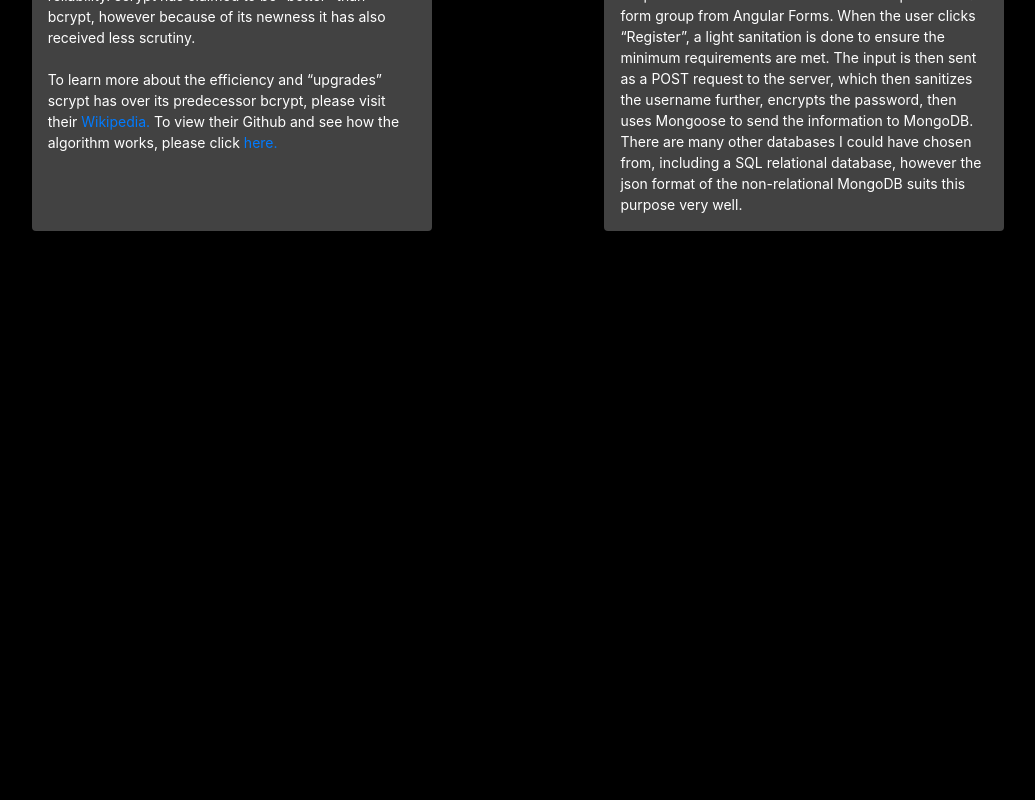
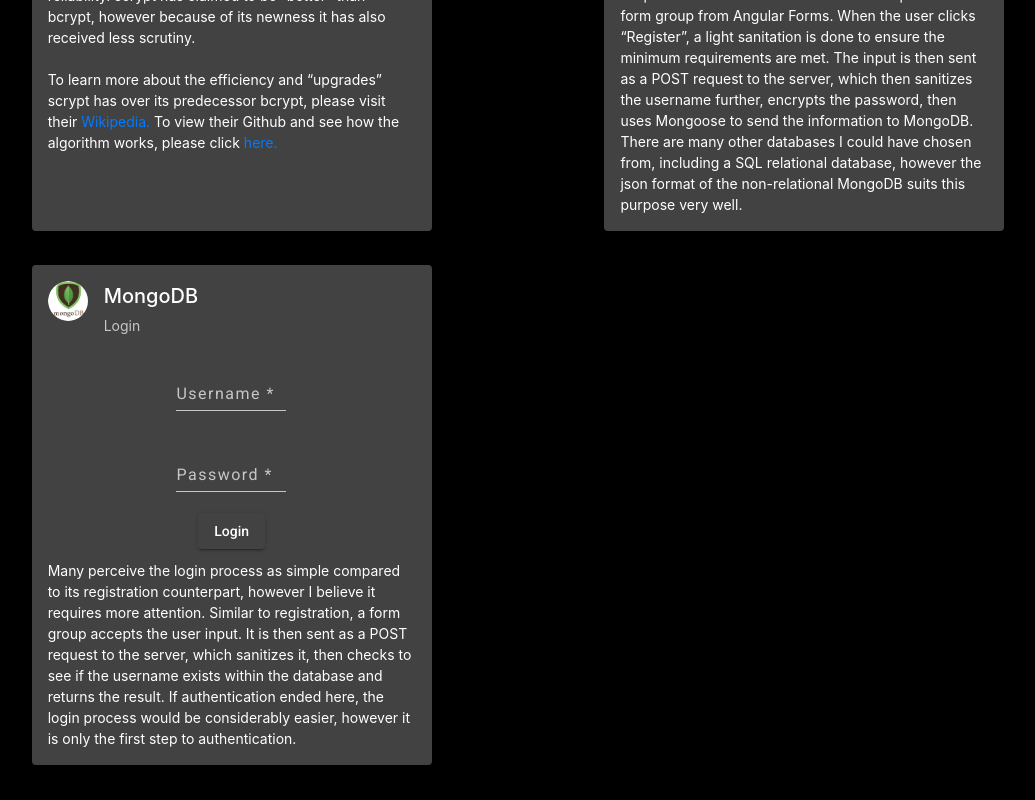
Before and after one commit to WilliamAuCS/Portfolio-v2, an Angular app in the folder williamaucs-com/: page /sandbox in a window 1280 px wide. Shown: the part 1320-2120 px from the top of the page, without its empty margins (113-1148 px from the left). Before the commit the page ends 1585 px from the top, so only its background shows below. Built offline with nearby package versions, Linux system fonts and the light colour scheme.

Commit message:
Implemented Login card

```diff
--- a/williamaucs-com/src/app/modules/sandbox/sandbox.component.html
+++ b/williamaucs-com/src/app/modules/sandbox/sandbox.component.html
@@ -26,14 +26,14 @@
                 </mat-card-content>
             </mat-card>
 
-            <mat-card class="card-item">
+            <mat-card class="card-item" *ngFor="let elements of registration">
                 <mat-card-header>
                     <div mat-card-avatar class="mongodb-image"></div>
                     <mat-card-title>MongoDB</mat-card-title>
-                    <mat-card-subtitle>Registration</mat-card-subtitle>
+                    <mat-card-subtitle>{{elements.subtitle}}</mat-card-subtitle>
                 </mat-card-header>
                 <!-- User Credentials Input -->
-                <form class="form-wrapper" [formGroup]="userInput_register">
+                <form class="form-wrapper" [formGroup]="elements.input_control">
 
                     <!-- Input form field -->
                     <mat-form-field appearance="standard">
@@ -45,12 +45,13 @@
                         <mat-label>Password</mat-label>
                         <input matInput placeholder="Password" formControlName="password" type="password" required>
                     </mat-form-field>
-                    <p *ngIf="this.register_error == true" style="margin: 0 auto 15px auto; color: red">
-                        {{this.register_error_response}}
+
+                    <button mat-raised-button (click)="this.authenticateUser(elements.funct)" class="form-button">{{elements.button_name}}</button>
+                    <p *ngIf="elements.action_error == true" style="margin: 0 auto 15px auto; color: red">
+                        {{elements.action_error_message}}
                     </p>
-                    <button mat-raised-button (click)="registerUser()" class="form-button">Register</button>
                 </form>
-                <mat-card-content [innerHTML]="register_content">
+                <mat-card-content [innerHTML]="elements.content">
                 </mat-card-content>
             </mat-card>
         </div>
--- a/williamaucs-com/src/app/modules/sandbox/sandbox.component.ts
+++ b/williamaucs-com/src/app/modules/sandbox/sandbox.component.ts
@@ -1,5 +1,5 @@
 import { Component, OnInit } from '@angular/core';
-import { FormBuilder, FormControl, FormGroup, Validators } from '@angular/forms';
+import { Form, FormBuilder, FormControl, FormGroup, Validators } from '@angular/forms';
 import { HttpClient } from '@angular/common/http';
 
 interface encryption_array {
@@ -7,6 +7,16 @@
   input_control: FormControl,
   result: String,
   content: String
+}
+
+interface regristration_array {
+  subtitle: string,
+  input_control: FormGroup,
+  button_name: string,
+  funct: string,
+  content: string,
+  action_error: boolean,
+  action_error_message: string,
 }
 
 @Component({
@@ -60,14 +70,28 @@
   When the user clicks <q>Register</q>, a light sanitation is done to ensure the minimum requirements are met. The \
   input is then sent as a POST request to the server, which then sanitizes the username further, encrypts the password, then \
   uses Mongoose to send the information to MongoDB. There are many other databases I could have chosen from, including a SQL relational \
-  database, however the json format of the non-relational MongoDB suits this purpose very well.</p>"
+  database, however the json format of the non-relational MongoDB suits this purpose very well.</p>";
+
+  public login_content: string = "<p>\
+  Many perceive the login process as simple compared to its registration counterpart, however I believe it requires \
+  more attention. Similar to registration, a form group accepts the user input. It is then sent as a POST request to the \
+  server, which sanitizes it, then checks to see if the username exists within the database and returns the result. If authentication \
+  ended here, the login process would be considerably easier, however it is only the first step to authentication.</p>"
 
   // Initializing FormControls
   public userInput_argon2: FormControl = new FormControl('');
   public userInput_bcrypt: FormControl = new FormControl('');
   public userInput_scrypt: FormControl = new FormControl('');
 
-  public userInput_register: FormGroup;
+  // Initializing user input variables
+  public userInput_register: FormGroup = this.fb.group({
+    username: ["", Validators.required],
+    password: ["", Validators.required],
+  });
+  public userInput_login: FormGroup = this.fb.group({
+    username: ["", Validators.required],
+    password: ["", Validators.required],
+  });
 
   // Encryption array for *ngFor
   public encryption: encryption_array[] = [
@@ -91,16 +115,36 @@
     }
   ]
 
-  // Variables assisting error response
-  public register_error = false;
-  public register_error_response = "";
+  // Registration array for *ngFor
+  public registration: regristration_array[] = [
+    {
+      subtitle: "Registration",
+      input_control: this.userInput_register,
+      button_name: "Register",
+      funct: "register",
+      content: this.register_content,
+      action_error: false,
+      action_error_message: ""
+    },
+    {
+      subtitle: "Login",
+      input_control: this.userInput_login,
+      button_name: "Login",
+      funct: "login",
+      content: this.login_content,
+      action_error: false,
+      action_error_message: ""
+    }
+  ]
 
   // FOR PRODUCTION PURPOSES ONLY
-  // private _encryptUrl = "http://localhost:8080/api/encrypt";
-  // private _registerUrl = "http://localhost:8080/api/register";
+  private _encryptUrl = "http://localhost:8080/api/encrypt";
+  private _registerUrl = "http://localhost:8080/api/register";
+  private _loginUrl = "http://localhost:8080/api/login";
 
-  private _encryptUrl = "https://server.makosusa.com:8080/api/encrypt/";
-  private _registerUrl = "https://server.makosusa.com:8080/api/register";
+  // private _encryptUrl = "https://server.makosusa.com:8080/api/encrypt/";
+  // private _registerUrl = "https://server.makosusa.com:8080/api/register";
+  // private _loginUrl = "https://server.makosusa.com:8080/api/login";
 
   constructor(
     private http: HttpClient,
@@ -108,11 +152,7 @@
   ) { }
 
   ngOnInit(): void {
-    // Initializing register_user group
-    this.userInput_register = this.fb.group({
-      username: ["", Validators.required],
-      password: ["", Validators.required],
-    });
+
   }
 
   // Change to just "encrypt() with type in parameter. Then send to server to figure out type"
@@ -156,28 +196,57 @@
 
   }
 
-  registerUser() {
-    if(/\s/.test(this.userInput_register.value.username)) {
-      this.register_error = true;
-      this.register_error_response = "Username must not contain whitespace"
+  authenticateUser(process) {
+
+    if (process == "register") {
+      if (this.userInput_register.value.password != "") {
+        if (/\s/.test(this.userInput_register.value.username)) {
+          this.registration[0].action_error = true;
+          this.registration[0].action_error_message = "Username must not contain whitespace"
           return;
         }
-    if (this.userInput_register.value.password != "" && this.userInput_register.value.username != "") {
         this.http.post<{ response: string }>(this._registerUrl, this.userInput_register.value)
           .subscribe(
             res => {
-            console.log("Success!");
-            this.register_error = false;
+              this.registration[0].action_error = true;
+              this.registration[0].action_error_message = "Success!";
             },
             err => {
               console.error(err);
               if (err.error == "Username in use") {
-              this.register_error = true;
-              this.register_error_response = "Username already in use";
+                this.registration[0].action_error = true;
+                this.registration[0].action_error_message = "Username already in use";
               }
             }
           )
       }
     }
+    else if (process == "login") {
+      if (this.userInput_login.value.password != "") {
+        if (/\s/.test(this.userInput_login.value.username)) {
+          this.registration[1].action_error = true;
+          this.registration[1].action_error_message = "Username must not contain whitespace"
+          return;
+        }
+        this.http.post<{ response: string }>(this._loginUrl, this.userInput_login.value)
+          .subscribe(
+            res => {
+              this.registration[1].action_error = true;
+              this.registration[1].action_error_message = "Success!";
+            },
+            err => {
+              console.error(err);
+              this.registration[1].action_error = true;
+              if (err.error == "Account not found") {
+                this.registration[1].action_error_message = "Account not found";
+              }
+              else {
+                this.registration[1].action_error_message = "An error has occured";
+              }
+            }
+          )
+      }
+    }
+  }
 
 }
```
Lines whose indentation alone changed are shown as unchanged.
